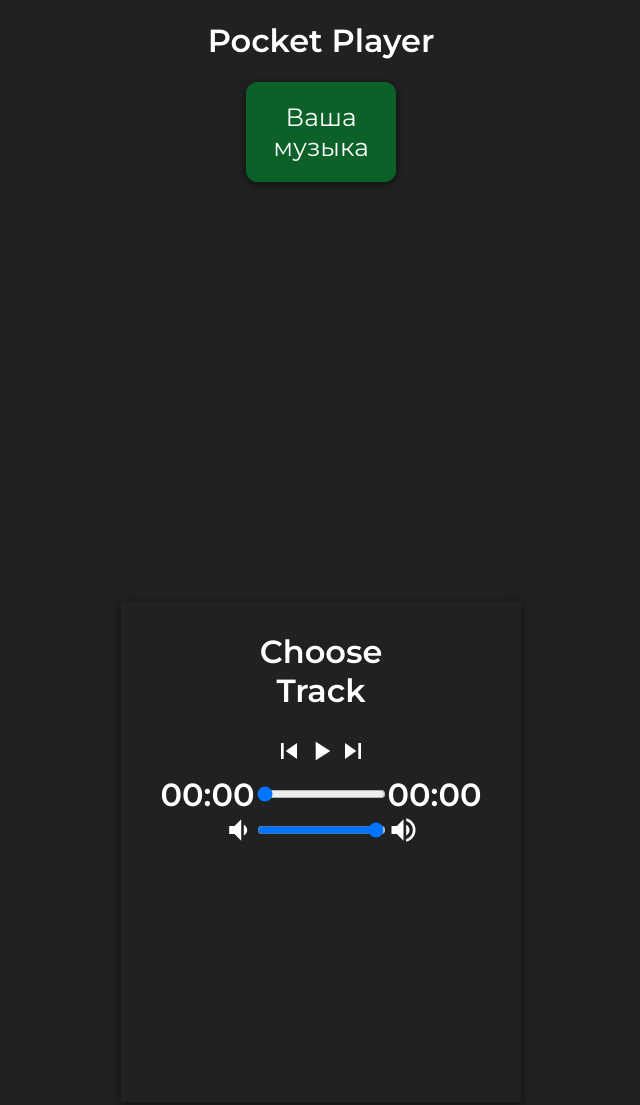
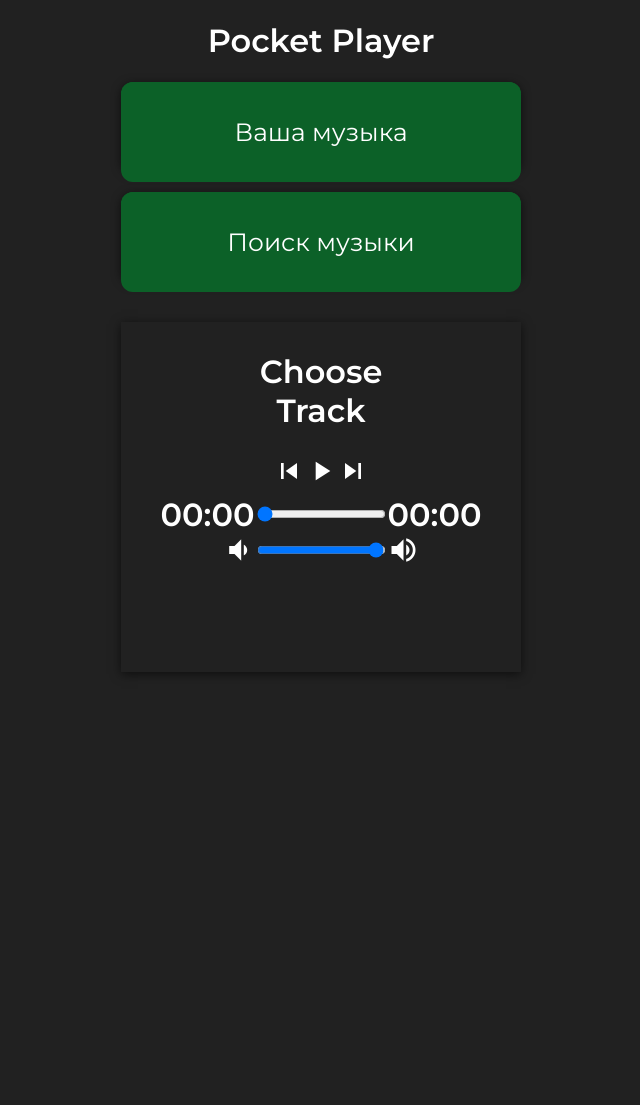
Before and after one commit to Little-BOY05/music_player_2.0, a plain HTML site: page index.html in a window 1280 px wide. Shown: the whole page, without its empty margins (319-959 px from the left). After the commit the page ends 800 px from the top, so only its background shows below. Drawn offline with Linux system fonts and the light colour scheme.

Commit message:
Add new button

```diff
--- a/index.html
+++ b/index.html
@@ -17,6 +17,9 @@
 				<div class="button_1">
 					<button onclick="myFunction()" class="musicset">Ваша музыка</button>
 					<div id="mymusicset" class="musicset-content"></div>
+				</div>
+				<div class="button_2">
+					<button class="search">Поиск музыки</button>
 				</div>
 			</div>
 		</div>
--- a/styles.css
+++ b/styles.css
@@ -15,7 +15,16 @@ h1{
 
 .container{
 	display: flex;
-  	justify-content: center; /* или space-between, если нужно */
+  	flex-direction: column; /* Располагаем элементы вертикально */
+  	align-items: center; /* Центрируем элементы по горизонтали */
+ 	justify-content: center; /* Центрируем элементы по вертикали (опционально, если нужна центровка по вертикали внутри контейнера) */
+
+	.button_1,.button_2 {
+		width: 400px; /* Фиксированная ширина кнопок */
+		height: 90px;
+	   /* ... остальные стили кнопок ... */
+	   margin-bottom: 20px; /* Добавляем отступ между кнопками */
+	}
 
 	.button_1{
 		position: relative;
@@ -25,11 +34,19 @@ h1{
 		border-radius:12px;
 		font-family: 'Montserrat', sans-serif;
 		font-size: 25px;
-		width: 150px;
-		height: 90 px;
 		box-shadow:0px 2px 10px rgba(0, 0, 0, 0.6);
 
+	}
 
+	.button_2{
+		position: relative;
+		display: inline-block;
+		background-color: rgb(12, 97, 40);
+		color:white;
+		border-radius:12px;
+		font-family: 'Montserrat', sans-serif;
+		font-size: 25px;
+		box-shadow:0px 2px 10px rgba(0, 0, 0, 0.6);
 	}
 
 }
@@ -38,11 +55,10 @@ h1{
 	overflow:hidden;
 	box-shadow:0px 2px 10px rgba(0, 0, 0, 0.6);
 	width: 400px;
-	height: 500px;
+	height: 350px;
 	background-size:contain;
 	background-repeat:no-repeat;
 	margin: 20px auto 0;
-	margin-top: 420px;
 
 
 
@@ -90,6 +106,25 @@ h1{
 
 }
 
+.search{
+
+	background-color: rgb(12, 97, 40);
+	color: white;
+	border-radius:12px;
+	font-size: 25px;
+	font-family: 'Montserrat', sans-serif;
+	border: none;
+	cursor: pointer;
+	user-select: none;
+	width: 400px;
+	height: 100px;
+}
+
+.search:hover, .search:focus {
+	background-color:rgb(3, 46, 18);
+
+}
+
 .musicset{
 	background-color: rgb(12, 97, 40);
 	color: white;
@@ -99,7 +134,7 @@ h1{
 	border: none;
 	cursor: pointer;
 	user-select: none;
-	width: 150px;
+	width: 400px;
 	height: 100px;
 }
 
@@ -112,10 +147,13 @@ h1{
 	display: none;
 	position: absolute;
 	background-color:rgb(83,83,83);
-	width: 150px;
+	width: 400px;
 	box-shadow: 0px 8px 16px 0px rgba(0,0,0,0.2);
 	z-index: 1;
 	top: 91px;
+	overflow-y: auto; /* Позволяем прокрутку содержимого */
+  	max-height: 90%; /* Ограничиваем высоту меню */
+  	max-width: 600px; /* Ограничиваем максимальную ширину */
 }
 
 .musicset-content a {
```
